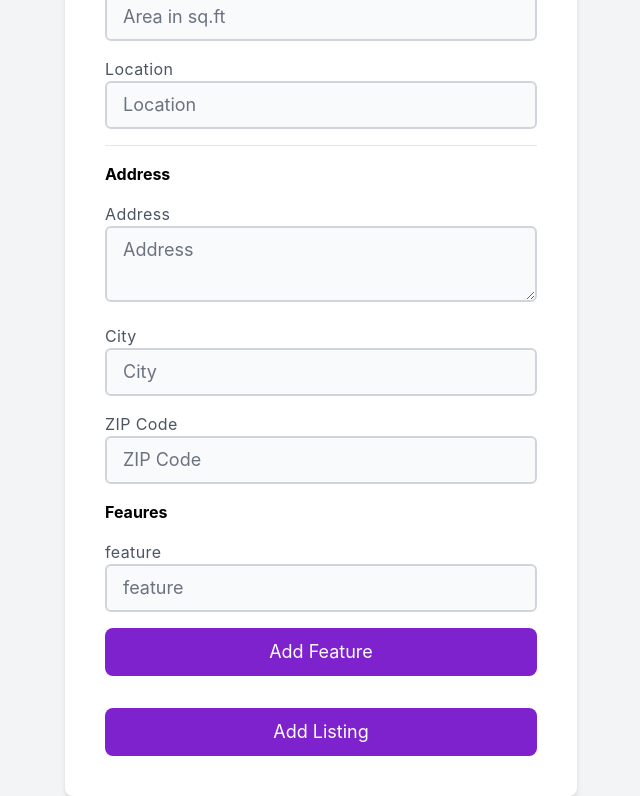
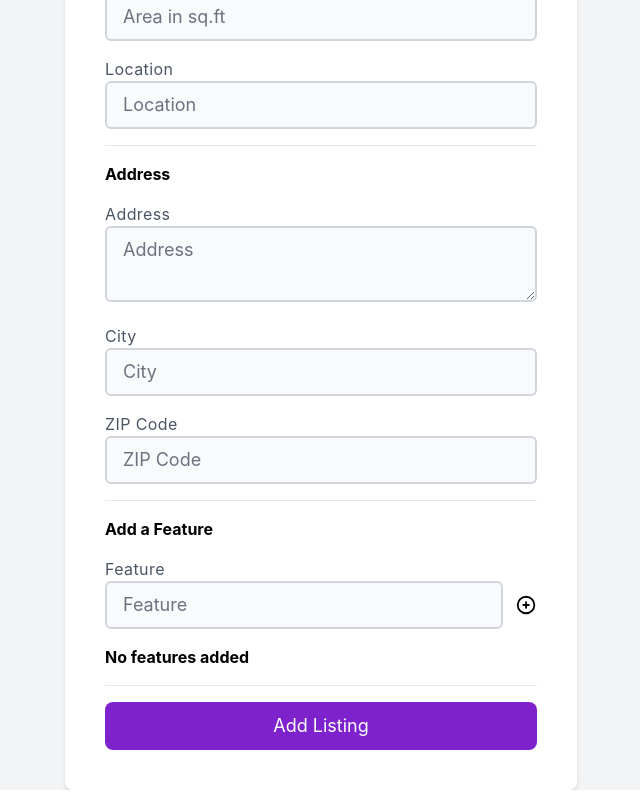
Before and after one commit to Pawan42002/RentIt, a React (Create React App) app in the folder client/: page /addListing in a window 1280 px wide. Shown: the part 511-1307 px from the top of the page, without its empty margins (319-959 px from the left). Built offline with nearby package versions, Linux system fonts and the light colour scheme.

Commit message:
add listing page done

```diff
--- a/client/package.json
+++ b/client/package.json
@@ -4,6 +4,7 @@
   "private": true,
   "dependencies": {
     "axios": "^0.27.2",
+    "process": "^0.11.10",
     "react": "^18.1.0",
     "react-dom": "^18.1.0",
     "react-router-dom": "^6.3.0",
--- a/client/src/Components/Input.js
+++ b/client/src/Components/Input.js
@@ -1,6 +1,6 @@
 import React from "react";
 
-function Input({ label, placeholder, value, setValue}) {
+function Input({ label, placeholder, value, setValue }) {
   return (
     <div className="w-full">
       <label className="text-gray-600 dark:text-gray-400 tracking-wide">
@@ -10,7 +10,7 @@ function Input({ label, placeholder, value, setValue}) {
         className="text-md md:text-lg placeholder-gray-500 pl-4 pr-4 rounded-md border-2 border-gray-300 w-full py-2 focus:outline-none focus:border-purple-700 bg-gray-50"
         placeholder={placeholder}
         value={value}
-				onChange={() => setValue(e.target.value)}
+        onChange={(e) => setValue(e.target.value)}
       />
     </div>
   );
--- a/client/src/Components/LAddListing.js
+++ b/client/src/Components/LAddListing.js
@@ -95,30 +95,77 @@ const LAddListing = () => {
               value={zipcode}
               setValue={setZipcode}
             />
-
-            <h1 className="font-bold">Feaures</h1>
+            <hr />
+            <h1 className="font-bold">Add a Feature</h1>
+            <div className="flex  justify-center space-x-3">
               <Input
-              label={"feature"}
-              placeholder={"feature"}
+                label={"Feature"}
+                placeholder={"Feature"}
                 value={currFeature}
                 setValue={setCurrfeature}
               />
-            <Button
-              name={"Add Feature"}
+              <svg
+                xmlns="http://www.w3.org/2000/svg"
+                className="h-6 w-6 mt-9"
+                fill="none"
+                viewBox="0 0 24 24"
+                stroke="currentColor"
+                strokeWidth={2}
                 onClick={() => {
                   setFeatures([...features, currFeature]);
                   setCurrfeature("");
+                  console.log("clicked");
                 }}
+              >
+                <path
+                  strokeLinecap="round"
+                  strokeLinejoin="round"
+                  d="M12 9v3m0 0v3m0-3h3m-3 0H9m12 0a9 9 0 11-18 0 9 9 0 0118 0z"
                 />
+              </svg>
+            </div>
+            {!features.length && (
+              <h1 className="font-bold">No features added</h1>
+            )}
+            {features.length > 0 && (
+              <>
+                <h1 className="font-bold">Listed Features</h1>
                 <div>
                   {features.map((feature) => {
                     return (
                       <>
+                        <div className="flex justify-between  bg-white  shadow-md rounded-lg px-4 p-5 mb-2 ">
                           <div>{feature}</div>
+                          <svg
+                            xmlns="http://www.w3.org/2000/svg"
+                            className="h-6 w-6"
+                            fill="none"
+                            viewBox="0 0 24 24"
+                            stroke="currentColor"
+                            strokeWidth={2}
+                            onClick={() => {
+                              console.log("clicked");
+                              setFeatures(
+                                features.filter((currF) => {
+                                  return currF != feature;
+                                })
+                              );
+                            }}
+                          >
+                            <path
+                              strokeLinecap="round"
+                              strokeLinejoin="round"
+                              d="M19 7l-.867 12.142A2 2 0 0116.138 21H7.862a2 2 0 01-1.995-1.858L5 7m5 4v6m4-6v6m1-10V4a1 1 0 00-1-1h-4a1 1 0 00-1 1v3M4 7h16"
+                            />
+                          </svg>
+                        </div>
                       </>
                     );
                   })}
                 </div>
+              </>
+            )}
+            <hr />
             <Button name={"Add Listing"} />
           </div>
         </div>
--- a/client/src/Components/TextField.js
+++ b/client/src/Components/TextField.js
@@ -10,7 +10,7 @@ const TextField = ({ label, placeholder, value, setValue }) => {
         className="text-md md:text-lg placeholder-gray-500 pl-4 pr-4 rounded-md border-2 border-gray-300 w-full py-2 focus:outline-none focus:border-purple-700 bg-gray-50"
         placeholder={placeholder}
         value={value}
-        onChange={() => setValue(e.target.value)}
+        onChange={(e) => setValue(e.target.value)}
       />
     </div>
   );
--- /dev/null
+++ b/client/webpack.config.js
@@ -0,0 +1,7 @@
+module.exports = {
+  resolve: {
+    fallback: {
+      process: require.resolve("process/browser"),
+    },
+  },
+};
```
Also changed, not shown: client/src/Components/ProtectedRoute.js (+8 -8 lines), 1 other file (tests, documents, lock files or other folders). Lines whose indentation alone changed are shown as unchanged.
